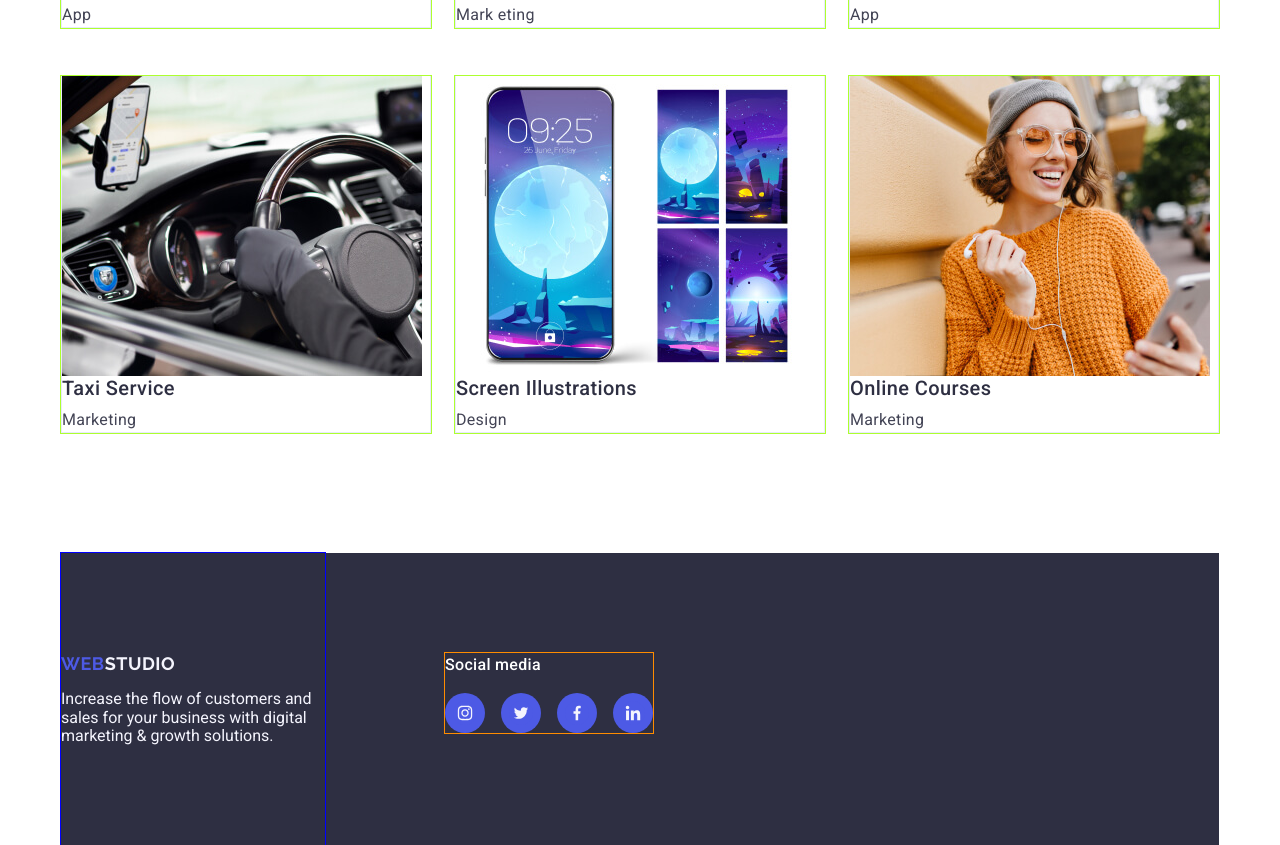
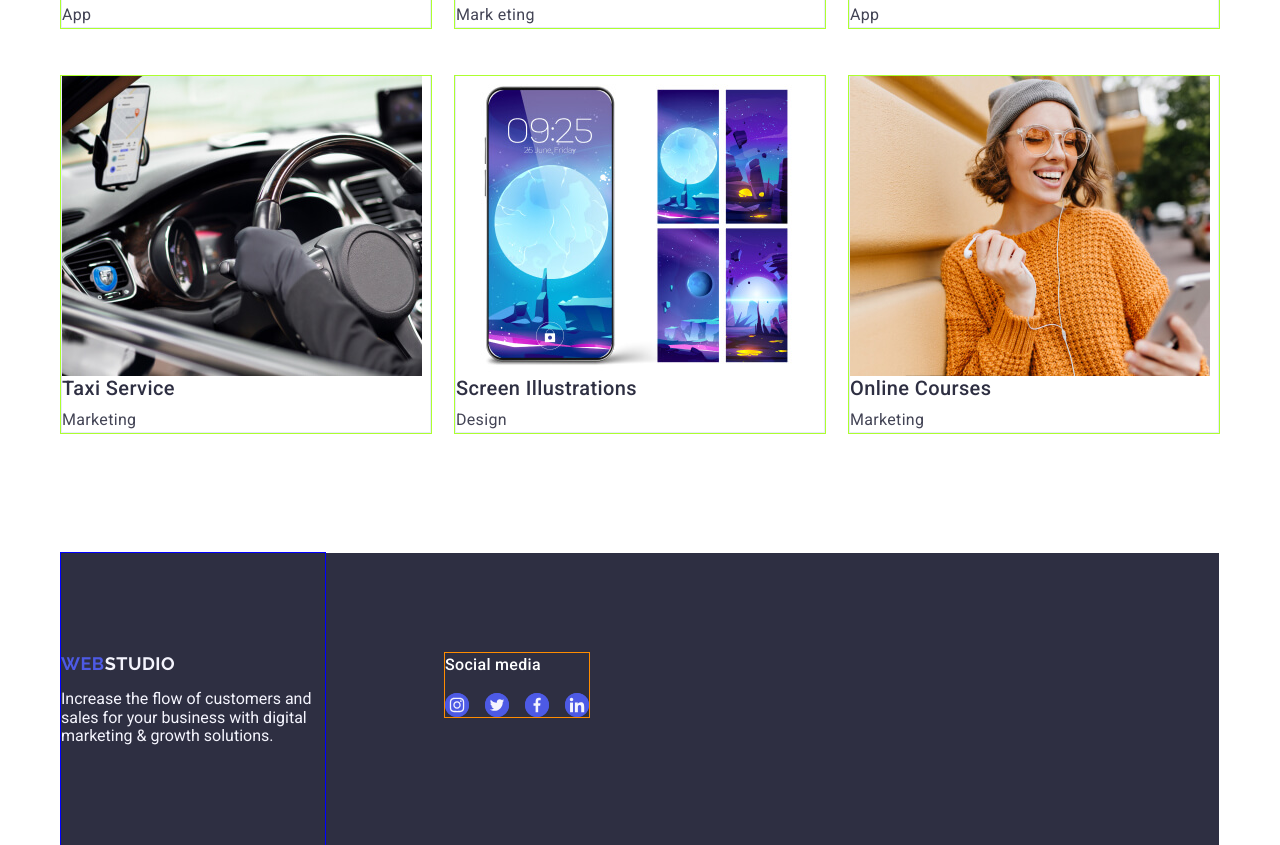
Before and after one commit to Rjevskiy/goit-markup-hw-04, a plain HTML site: page index.html in a window 1280 px wide. Shown: the part 2505-3350 px from the top of the page. Drawn offline with nearby package versions, Linux system fonts and the light colour scheme.

Commit message:
Update styles.css

```diff
--- a/css/styles.css
+++ b/css/styles.css
@@ -428,10 +428,9 @@ button {cursor: pointer;}
     color: #f4f4fd;
     width: 264px;}
 
-.footer-list-link{width: 40px;
-    height: 40px;}
+.footer-list-link{}
 
-.footer-list-icon{}
+.footer-list-icon{fill: #f4f4fd;}
 /*
 .footer-list-icon:hover,
 .footer-list-icon:focus{fill: #404bbf;}
```
